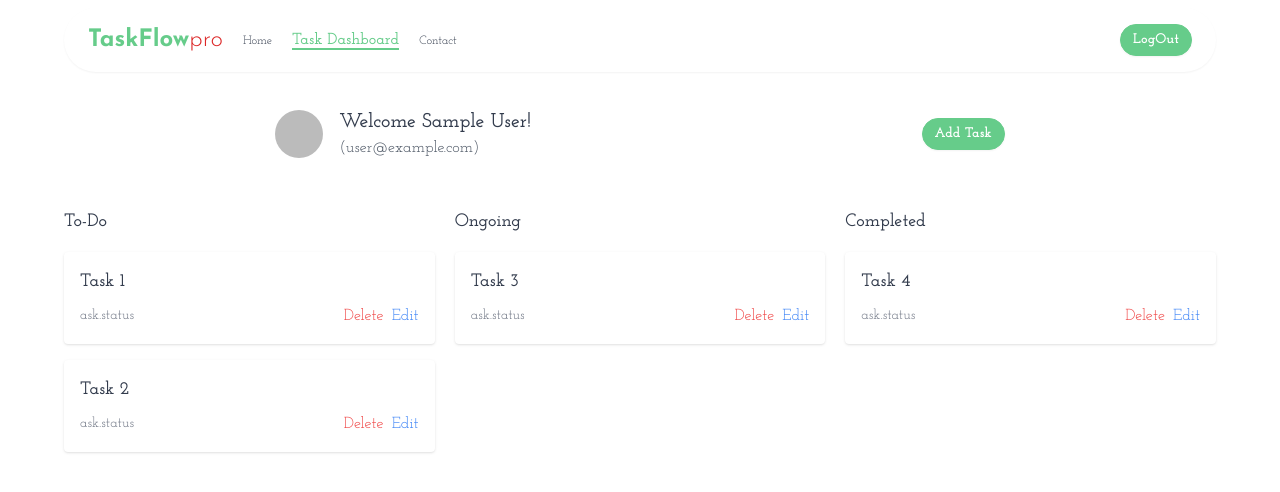
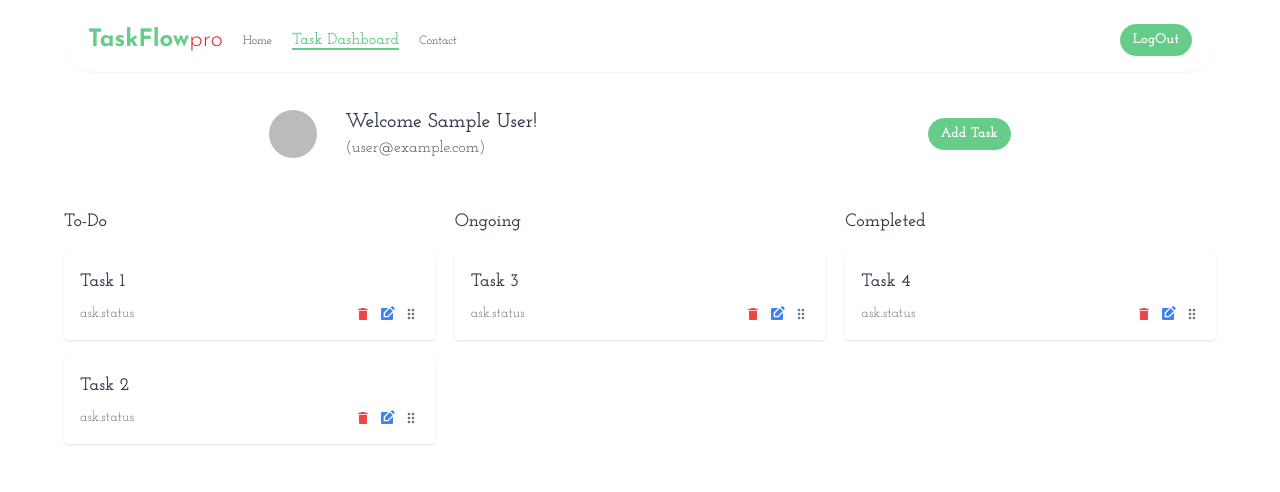
Before and after one commit to m-minhajul-alam/task-flow-pro-client, a React (Vite) app: page /taskdashbord in a window 1280 px wide. Shown: the top 492 px of the page. Built offline with nearby package versions, Linux system fonts and the light colour scheme; no server answers; sample sign-in values are in the browser's storage.

Commit message:
Added add task functionality

```diff
--- a/src/Components/Navbar/Navbar.jsx
+++ b/src/Components/Navbar/Navbar.jsx
@@ -25,6 +25,8 @@ const Navbar = () => {
         </NavLink>
       </li>
 
+      {user && (
+        <>
           <li>
             <NavLink
               to={"/taskdashbord"}
@@ -37,6 +39,8 @@ const Navbar = () => {
               Task Dashboard
             </NavLink>
           </li>
+        </>
+      )}
 
       <li>
         <NavLink
@@ -136,6 +140,17 @@ const Navbar = () => {
                 className="dropdown-content z-[1] p-2 text-center text-xs space-y-2 shadow bg-base-100 rounded-xl w-40 mt-3"
               >
                 {navLinks}
+                {user ? (
+                  <li>
+                    <button
+                      onClick={handleLogOut}
+                      className="btn btn-primary btn-sm rounded-full text-sm font-bold text-white"
+                    >
+                      LogOut
+                    </button>
+                  </li>
+                ) : (
+                  <>
                     <li>
                       <Link to={"/login"}>
                         <button className="btn btn-ghost btn-sm rounded-full text-primary text-md font-bold mr-1">
@@ -151,6 +166,8 @@ const Navbar = () => {
                         </button>
                       </Link>
                     </li>
+                  </>
+                )}
               </ul>
             </div>
           </div>
--- a/src/Components/TaskForm/TaskForm.jsx
+++ b/src/Components/TaskForm/TaskForm.jsx
@@ -1,11 +1,31 @@
+import { useContext } from "react";
 import { Helmet } from "react-helmet";
 import { useForm } from "react-hook-form";
+import { AuthContext } from "../../Providers/AuthProvider";
+import useAxiosPublic from "../../Hooks/useAxiosPublic";
+import toast from "react-hot-toast";
 
 const TaskForm = () => {
+  const axiosPublic = useAxiosPublic();
+  const { user } = useContext(AuthContext);
   const { register, handleSubmit, reset } = useForm();
 
-  const onSubmit = () => {
-    reset();
+  const onSubmit = (data) => {
+    const newTask = {
+      title: data?.title,
+      description: data?.description,
+      deadline: data?.deadline,
+      priority: data?.priority,
+      ownerEmail: user?.email,
+    };
+    console.log(newTask);
+
+    axiosPublic.post("/tasks", newTask).then((res) => {
+      if (res.data.insertedId) {
+        toast.success("Task added!");
+        reset();
+      }
+    });
   };
 
   return (
@@ -111,3 +131,8 @@ const TaskForm = () => {
 };
 
 export default TaskForm;
+
+// deadline: "2023-12-22"
+// description: "I need to early slipp."
+// priority: "high"
+// title: "Early Slip"
--- a/src/Hooks/useAxiosPublic.jsx
+++ b/src/Hooks/useAxiosPublic.jsx
@@ -1,7 +1,7 @@
 import axios from "axios";
 
 const axiosPublic = axios.create({
-  baseURL: "https://task-flow-pro-server.vercel.app",
+  baseURL: "http://localhost:5000",
 });
 
 const useAxiosPublic = () => {
--- a/src/Pages/TaskDashboard/TaskDashboard.jsx
+++ b/src/Pages/TaskDashboard/TaskDashboard.jsx
@@ -1,4 +1,5 @@
 import { useContext } from "react";
+import { MdDragIndicator, MdDelete, MdEditSquare } from "react-icons/md";
 import { Link } from "react-router-dom";
 import { AuthContext } from "../../Providers/AuthProvider";
 
@@ -21,14 +22,14 @@ const TaskDashboard = () => {
   return (
     <div className="my-5">
       {/* user profile */}
-      <div className="flex justify-around items-center p-4">
-        <div className="flex items-center">
+      <div className="flex flex-col md:flex-row justify-around items-center p-4 gap-3">
+        <div className="flex flex-col md:flex-row items-center gap-3">
           <img
             src={user?.photoURL}
             alt="User Profile"
-            className="rounded-full h-12 w-12 mr-4"
+            className="rounded-full h-24 md:h-12 w-24 md:w-12 mr-4"
           />
-          <div>
+          <div className="text-center md:text-start">
             <h2 className="text-xl font-semibold">{`Welcome ${
               user?.displayName || ""
             }!`}</h2>
@@ -59,20 +60,18 @@ const TaskDashboard = () => {
                 <span className="text-sm text-gray-500">ask.status</span>
                 <div className="flex space-x-2">
                   <button className="text-red-500 hover:text-red-700">
-                    Delete
+                    <MdDelete />
                   </button>
 
                   <button className="text-blue-500 hover:text-blue-700">
-                    Edit
+                    <MdEditSquare />
+                  </button>
+                  <button className="text-gray-500 hover:text-gray-700 cursor-grab">
+                    <MdDragIndicator />
                   </button>
                 </div>
               </div>
             </div>
-            // <div key={task.id}>
-            //   {/* Display task details here */}
-            //   {task.title}
-            //   <button onClick={() => handleTaskDelete(task.id)}>Delete</button>
-            // </div>
           ))}
         </div>
 
@@ -87,11 +86,14 @@ const TaskDashboard = () => {
                 <span className="text-sm text-gray-500">ask.status</span>
                 <div className="flex space-x-2">
                   <button className="text-red-500 hover:text-red-700">
-                    Delete
+                    <MdDelete />
                   </button>
 
                   <button className="text-blue-500 hover:text-blue-700">
-                    Edit
+                    <MdEditSquare />
+                  </button>
+                  <button className="text-gray-500 hover:text-gray-700 cursor-grab">
+                    <MdDragIndicator />
                   </button>
                 </div>
               </div>
@@ -110,11 +112,14 @@ const TaskDashboard = () => {
                 <span className="text-sm text-gray-500">ask.status</span>
                 <div className="flex space-x-2">
                   <button className="text-red-500 hover:text-red-700">
-                    Delete
+                    <MdDelete />
                   </button>
 
                   <button className="text-blue-500 hover:text-blue-700">
-                    Edit
+                    <MdEditSquare />
+                  </button>
+                  <button className="text-gray-500 hover:text-gray-700 cursor-grab">
+                    <MdDragIndicator />
                   </button>
                 </div>
               </div>
--- /dev/null
+++ b/src/Routes/PrivateRoute.jsx
@@ -0,0 +1,19 @@
+import { Navigate, useLocation } from "react-router";
+import useAuth from "../Hooks/useAuth";
+
+// eslint-disable-next-line react/prop-types
+const PrivateRoute = ({ children }) => {
+  const { user, loading } = useAuth();
+  const location = useLocation();
+
+  if (loading) {
+    return <progress className="progress w-56"></progress>;
+  }
+
+  if (user) {
+    return children;
+  }
+  return <Navigate to="/login" state={{ from: location }} replace></Navigate>;
+};
+
+export default PrivateRoute;
--- a/src/Routes/Router.jsx
+++ b/src/Routes/Router.jsx
@@ -6,6 +6,7 @@ import SignUp from "../Pages/SignUp/SignUp";
 import Login from "../Pages/Login/Login";
 import TaskDashboard from "../Pages/TaskDashboard/TaskDashboard";
 import TaskForm from "../Components/TaskForm/TaskForm";
+import PrivateRoute from "./PrivateRoute";
 
 const router = createBrowserRouter([
   {
@@ -19,7 +20,11 @@ const router = createBrowserRouter([
       },
       {
         path: "/taskdashbord",
-        element: <TaskDashboard />,
+        element: (
+          <PrivateRoute>
+            <TaskDashboard />
+          </PrivateRoute>
+        ),
       },
       {
         path: "/taskform",
```
Lines whose indentation alone changed are shown as unchanged.
